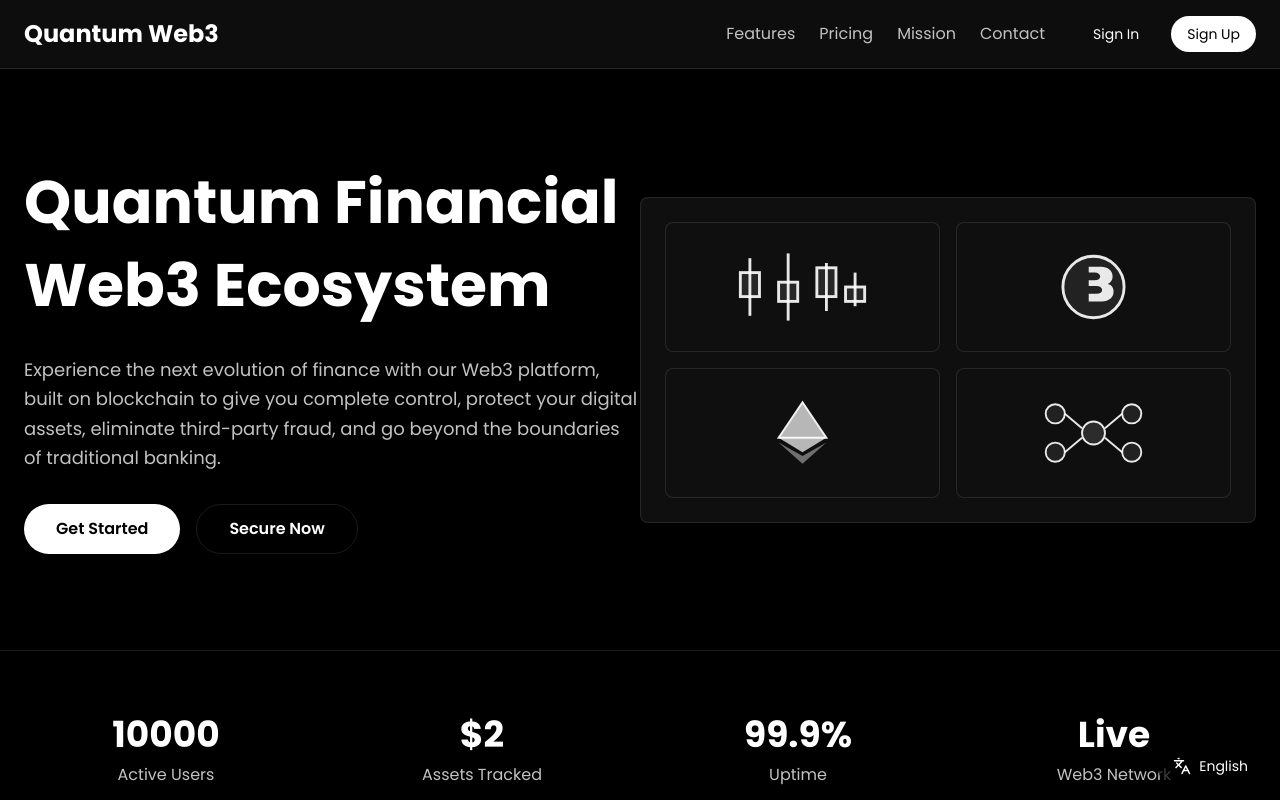
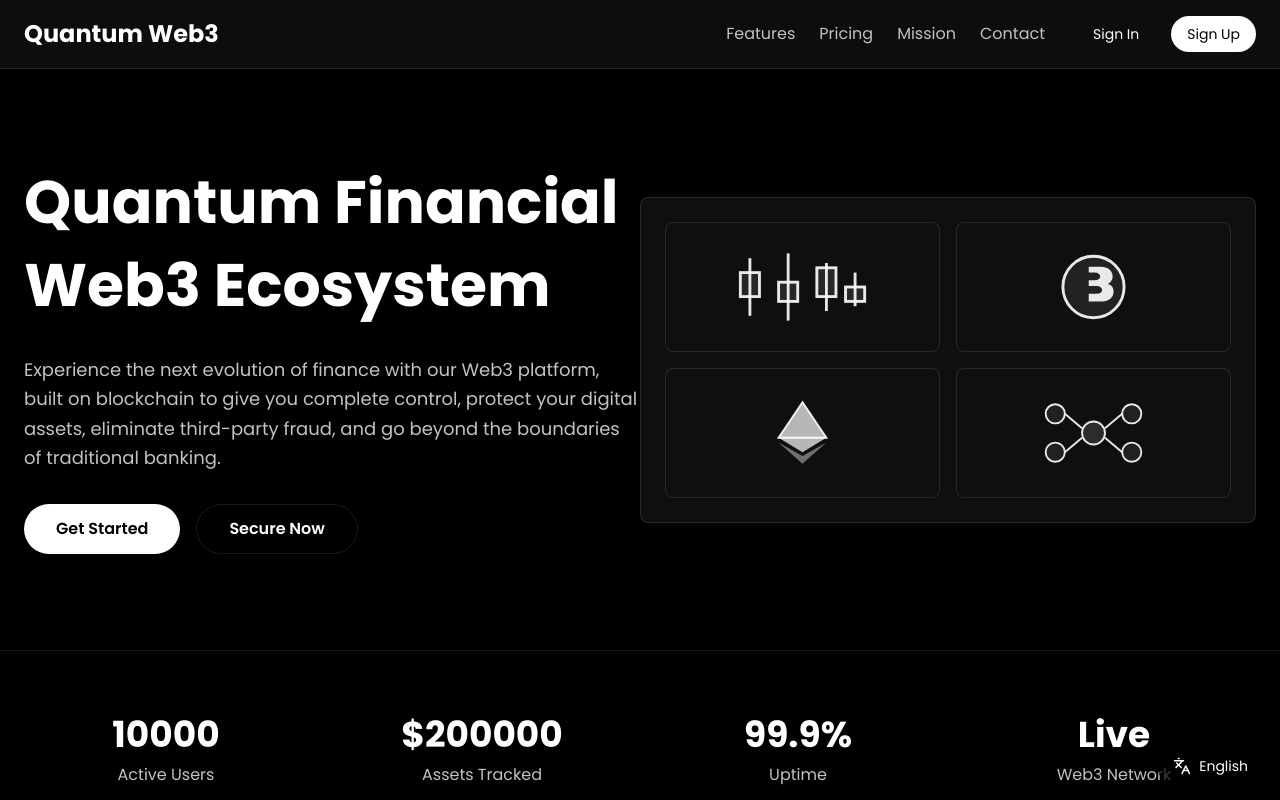
Before and after one commit to nmajufavour16/quantumweb3ledger, a Next.js app in the folder app/: page / in a window 1280 px wide. Shown: the top 800 px of the page. Built offline with nearby package versions, Linux system fonts and the light colour scheme.

Commit message:
updated dashboard

```diff
--- a/app/src/app/page.js
+++ b/app/src/app/page.js
@@ -8,7 +8,7 @@ export default function Home() {
 
   const stats = [
     { number: "10000", label: "Active Users", prefix: "" },
-    { number: "2", label: "Assets Tracked", prefix: "$" },
+    { number: "200000", label: "Assets Tracked", prefix: "$" },
     { number: "99.9", label: "Uptime", suffix: "%" },
     { number: "Live", label: "Web3 Network", prefix: "" }
   ];
```
